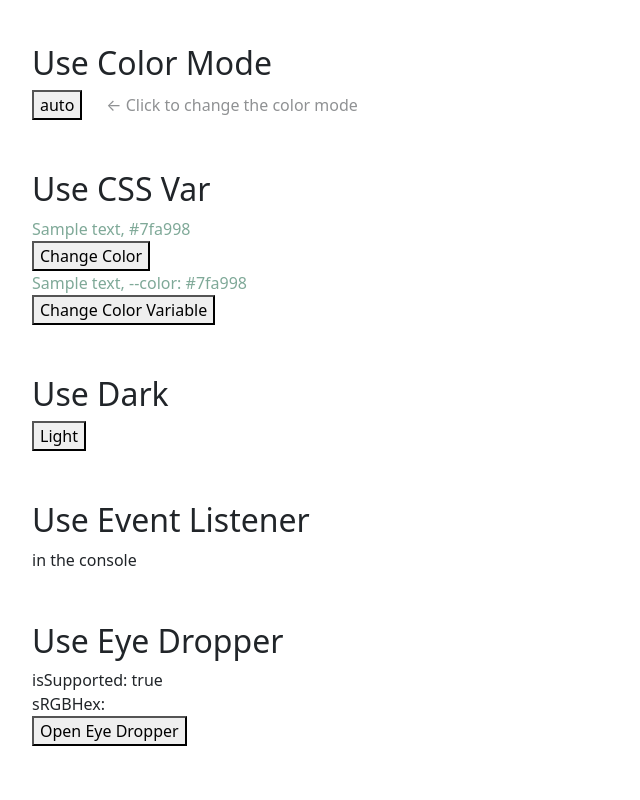
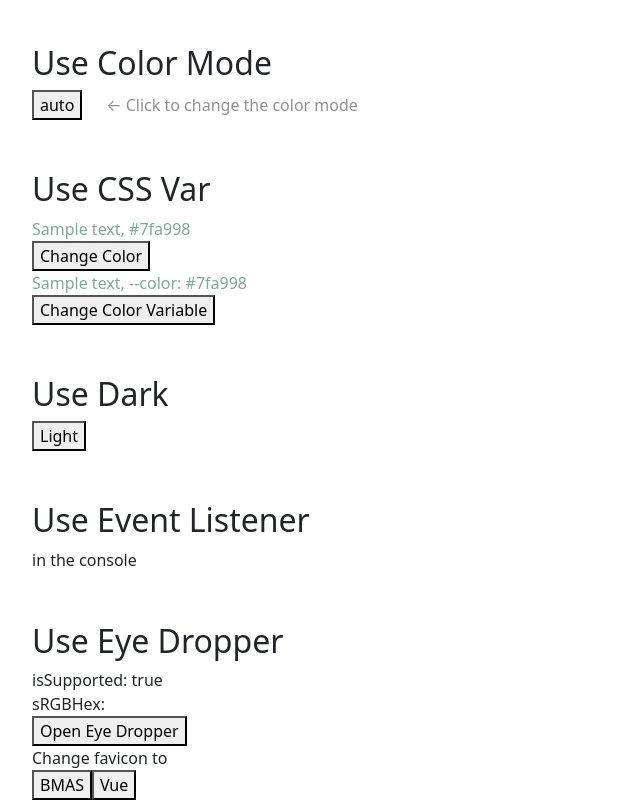
Before and after one commit to UlakhovichKate/vueUse, a Vue app in the folder vueUse/: page / in a window 1280 px wide. Shown: the part 6307-7107 px from the top of the page, without its empty margins (0-640 px from the left). Before the commit the page ends 7053 px from the top, so only its background shows below. Built offline with nearby package versions, Linux system fonts and the light colour scheme; no server answers.

Commit message:
UseFavicon.vue

```diff
--- a/vueUse/src/App.vue
+++ b/vueUse/src/App.vue
@@ -37,6 +37,7 @@
     <use-dark/>
     <use-event-listener/>
     <use-eye-dropper/>
+    <use-favicon/>
   </main>
 </template>
 
@@ -76,6 +77,7 @@
   import UseDark from "./vueUseComponents/UseDark.vue";
   import UseEventListener from "./vueUseComponents/UseEventListener.vue";
   import UseEyeDropper from "./vueUseComponents/UseEyeDropper.vue";
+  import UseFavicon from "./vueUseComponents/UseFavicon.vue";
 
 </script>
 
--- /dev/null
+++ b/vueUse/src/vueUseComponents/UseFavicon.vue
@@ -0,0 +1,27 @@
+<script setup lang="ts">
+import { computed, ref } from 'vue'
+import { useFavicon } from '@vueuse/core'
+
+const type = ref('vue')
+
+const favicon = computed(() =>
+    type.value === 'bmas' ? 'dark.ico' : 'favicon.ico',
+)
+
+useFavicon(favicon, {
+  baseUrl: '/',
+  rel: 'icon',
+})
+</script>
+
+<template>
+  <div>
+    Change favicon to
+  </div>
+  <button @click="type = 'bmas'">
+    BMAS
+  </button>
+  <button @click="type = 'vue'">
+    Vue
+  </button>
+</template>
```
